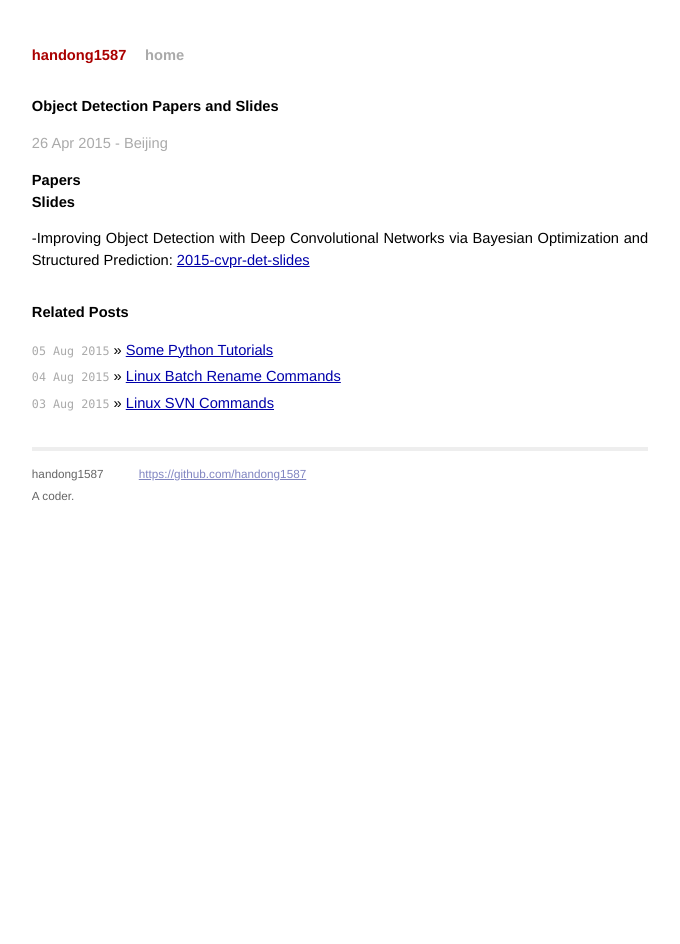
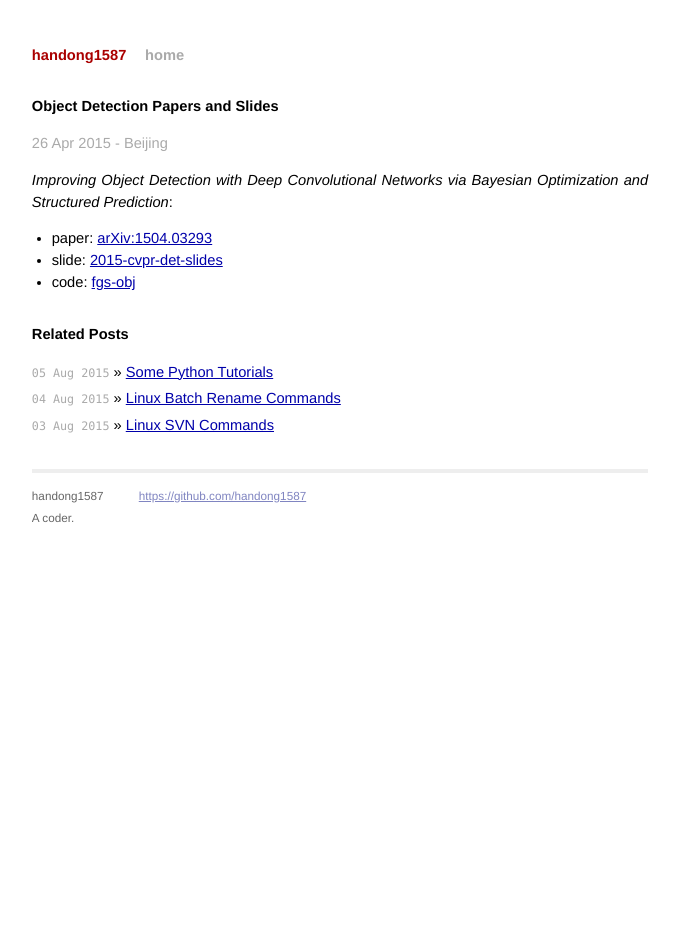
Before and after one commit to handong1587/handong1587.github.io, a Jekyll site: the page built from _posts/2015-08-26-object-detection-papers-and-slides.md, in a window 1280 px wide. Shown: the whole page, without its empty margins (300-980 px from the left). Built offline with Jekyll 4.4.1, drawn with Linux system fonts in a browser that asks for light colours; Markdown is read by kramdown in place of the engine named in the settings.

Commit message:
update object-detection md file

```diff
--- a/_posts/2015-08-26-object-detection-papers-and-slides.md
+++ b/_posts/2015-08-26-object-detection-papers-and-slides.md
@@ -8,8 +8,9 @@ title: Object Detection Papers and Slides
 
 <p class="meta">26 Apr 2015 - Beijing</p>
 
-## Papers
+*Improving Object Detection with Deep Convolutional Networks via Bayesian Optimization
+and Structured Prediction*:
 
-## Slides
-
--Improving Object Detection with Deep Convolutional Networks via Bayesian Optimization and Structured Prediction: [2015-cvpr-det-slides](http://www.ytzhang.net/files/publications/2015-cvpr-det-slides.pdf)
+- paper: [arXiv:1504.03293](http://arxiv.org/abs/1504.03293)
+- slide: [2015-cvpr-det-slides](http://www.ytzhang.net/files/publications/2015-cvpr-det-slides.pdf)
+- code: [fgs-obj](https://github.com/YutingZhang/fgs-obj)
```
